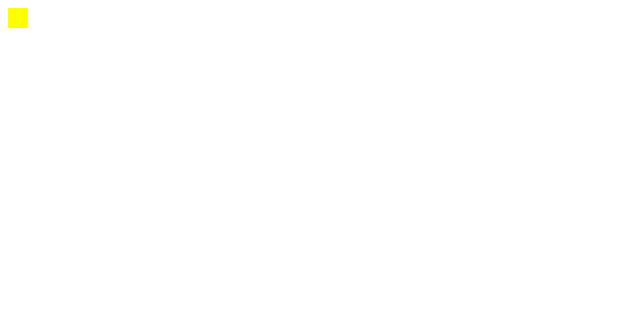
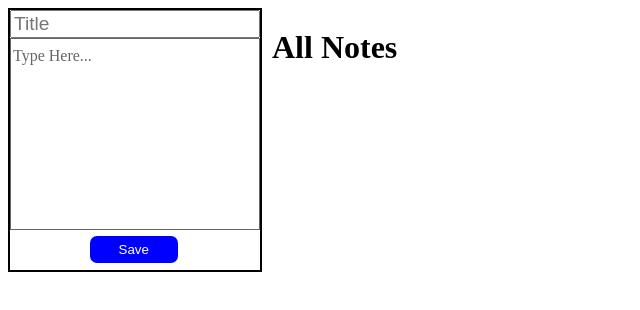
Before and after one commit to ShreeramNew/cloud-notes, a React (Create React App) app: page / in a window 1280 px wide. Shown: the top 310 px of the page, without its empty margins (0-640 px from the left). Built offline with nearby package versions, Linux system fonts and the light colour scheme.

Commit message:
feat- succefully implemented client side routing

```diff
--- a/src/AllElementsContainer.js
+++ b/src/AllElementsContainer.js
@@ -1,19 +1,15 @@
 import "./App.css";
 import AddNote from "./components/AddNote";
 import AllNotes from "./components/AllNotes";
-import OpenNote from "./components/OpenNote";
 import Refresh from "./contexts/Refresh";
 
 export default function AllElementsContainer() {
    return (
-      <>
       <div id="componentsConatiner">
          <Refresh>
             <AddNote />
             <AllNotes />
          </Refresh>
-            {/* <OpenNote/> */}
       </div>
-      </>
    );
 }
--- a/src/components/AddNote.js
+++ b/src/components/AddNote.js
@@ -1,6 +1,8 @@
 import React, { useContext, useEffect, useRef, useState } from "react";
 import "../styles/AddNote.css";
 import { RefreshContext } from "../contexts/Refresh";
+
+
 export default function AddNote() {
    let Content = useRef(null);
    let contextData = useContext(RefreshContext);
@@ -14,7 +16,7 @@ export default function AddNote() {
    //Working with placeholder
    let handleClickType = () => {
       if (isPlaceholderPresent) {
-         Content.current.innerHTML = "";
+         Content.current.innerText = "";
          Content.current.style.opacity = "100%";
          setIsPlaceholderPresent(false);
       }
@@ -23,7 +25,7 @@ export default function AddNote() {
    let handleSave = async () => {
       let data = {
          title: document.getElementById("Title").value,
-         content: Content.current.innerHTML,
+         content: Content.current.innerText,
       };
       if (data.title === "" || data.content === "") {
          alert("Please fill both Title and Content");
@@ -32,7 +34,7 @@ export default function AddNote() {
 
       //After getting the data, clear the fields
       document.getElementById("Title").value = "";
-      Content.current.innerHTML = "";
+      Content.current.innerText = "";
 
       //Save the new note into database
       const API_URL = "http://localhost:5000";
--- a/src/components/AllNotes.js
+++ b/src/components/AllNotes.js
@@ -2,7 +2,7 @@ import React, { useContext, useEffect, useState } from "react";
 import "../styles/AllNotes.css";
 import OneNote from "./OneNote";
 import { RefreshContext } from "../contexts/Refresh";
-import OpenFullNote from "../contexts/OpenFullNote";
+
 export default function AllNotes() {
    const [notes, setNotes] = useState([]);
    let contextData = useContext(RefreshContext);
@@ -27,7 +27,7 @@ export default function AllNotes() {
          <h1>All Notes</h1>
          {notes.map((note) => {
             return (
-               <OneNote key={note._id} id={note._id} title={note.title} content={note.content} />
+               <OneNote key={note._id} uniqueId={note._id} title={note.title} content={note.content} />
             );
          })}
       </div>
--- a/src/components/OneNote.js
+++ b/src/components/OneNote.js
@@ -1,19 +1,19 @@
-import React, { useContext } from "react";
+import React, { useContext, useRef } from "react";
 import "../styles/OneNote.css";
-import { OpenNote } from "../contexts/OpenFullNote";
+import { OpenNoteContext } from "../contexts/OpenFullNote";
+import { Link } from "react-router-dom";
 
 export default function OneNote(props) {
-   let value = useContext(OpenNote);
+   let value = useContext(OpenNoteContext);
+   const linkElement = useRef();
    let handleopen = () => {
-      // let SavedTitle = props.title;
-      // let SavedContent = props.content;
+      linkElement.current.click();
    };
    return (
-      <>
-         <div onClick={handleopen} id="NoteContainer">
-            <h2 id="incomingTitle">{props.title}</h2>
-            <div id="incomingContent">{props.content}</div>
-         </div>
-      </>
+      <div onClick={handleopen} id="NoteContainer">
+         <Link to={`/${props.uniqueId}`} id="link" ref={linkElement}></Link>
+         <h2 id="incomingTitle">{props.title}</h2>
+         <div id="incomingContent">{props.content}</div>
+      </div>
    );
 }
--- a/src/components/OpenNote.js
+++ b/src/components/OpenNote.js
@@ -1,10 +1,12 @@
 import React from 'react'
 import "../styles/OpenNote.css"
+import { useParams } from 'react-router-dom'
+
 export default function OpenNote() {
-
+  const param=useParams()
   return (
     <div id='container'>
-      <h1>Working</h1>
+      <h1>Working id:{param.id}</h1>
     </div>
   )
 }
--- a/src/components/Try.js
+++ /dev/null
@@ -1,16 +0,0 @@
-import React, { useEffect, useRef } from 'react'
-import { Link } from 'react-router-dom'
-import "../styles/try.css"
-
-export default function Try() {
-    let myRef=useRef(null)
-    let handleClick=()=>{
-        myRef.current.click()
-    }
-
-  return (
-    <div id='show' onClick={handleClick}>
-      <Link to='/hh' ref={myRef} id='some' >Click</Link>
-    </div>
-  )
-}
--- a/src/contexts/OpenFullNote.js
+++ b/src/contexts/OpenFullNote.js
@@ -1,5 +1,5 @@
 import React, { createContext,useState } from 'react'
-export const OpenNote=createContext();
+export const OpenNoteContext=createContext();
 
 export default function OpenFullNote(props) {
   const [isOpenNote,setIsOpenNote]=useState(false)
@@ -11,8 +11,8 @@ export default function OpenFullNote(props) {
     setIsOpenNote:changeIsOpenNote
   }
   return (
-    <OpenNote.Provider value={dataToSend}>
+    <OpenNoteContext.Provider value={dataToSend}>
         {props.children}
-    </OpenNote.Provider>
+    </OpenNoteContext.Provider>
   )
 }
--- a/src/contexts/Refresh.js
+++ b/src/contexts/Refresh.js
@@ -1,5 +1,4 @@
 import React, { createContext, useState } from "react";
-import { Children } from "react";
 const RefreshContext = createContext();
 export { RefreshContext };
 
--- a/src/styles/OneNote.css
+++ b/src/styles/OneNote.css
@@ -10,3 +10,6 @@
     border-radius: 6px;
     background-color: rgb(221, 212, 212);
 }
+#link{
+    display: none;
+}
--- a/src/styles/try.css
+++ /dev/null
@@ -1,9 +0,0 @@
-#some{
-    display: none;
-}
-#show{
-    width: 20px;
-    height: 20px;
-    background-color: yellow;
-
-}
```
Also changed, not shown: src/App.js (+5 -15 lines). Lines whose indentation alone changed are shown as unchanged.
